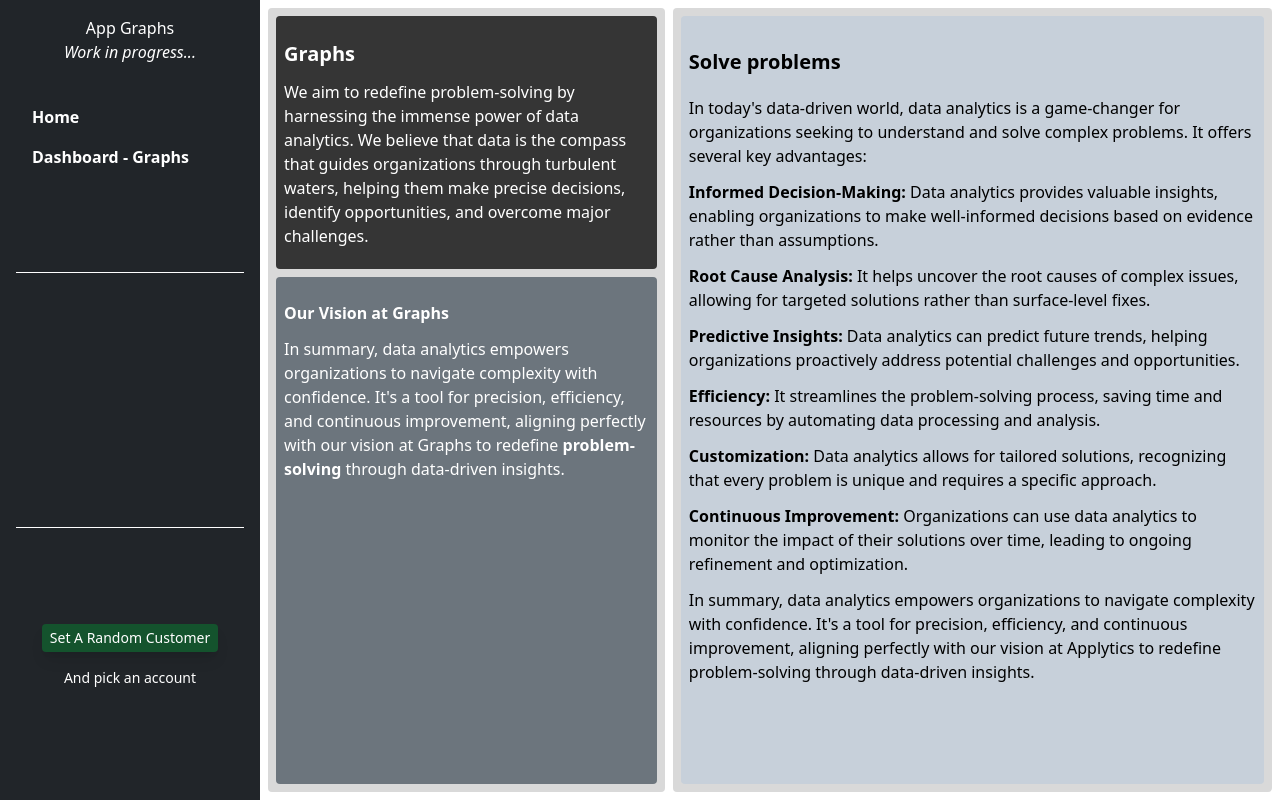
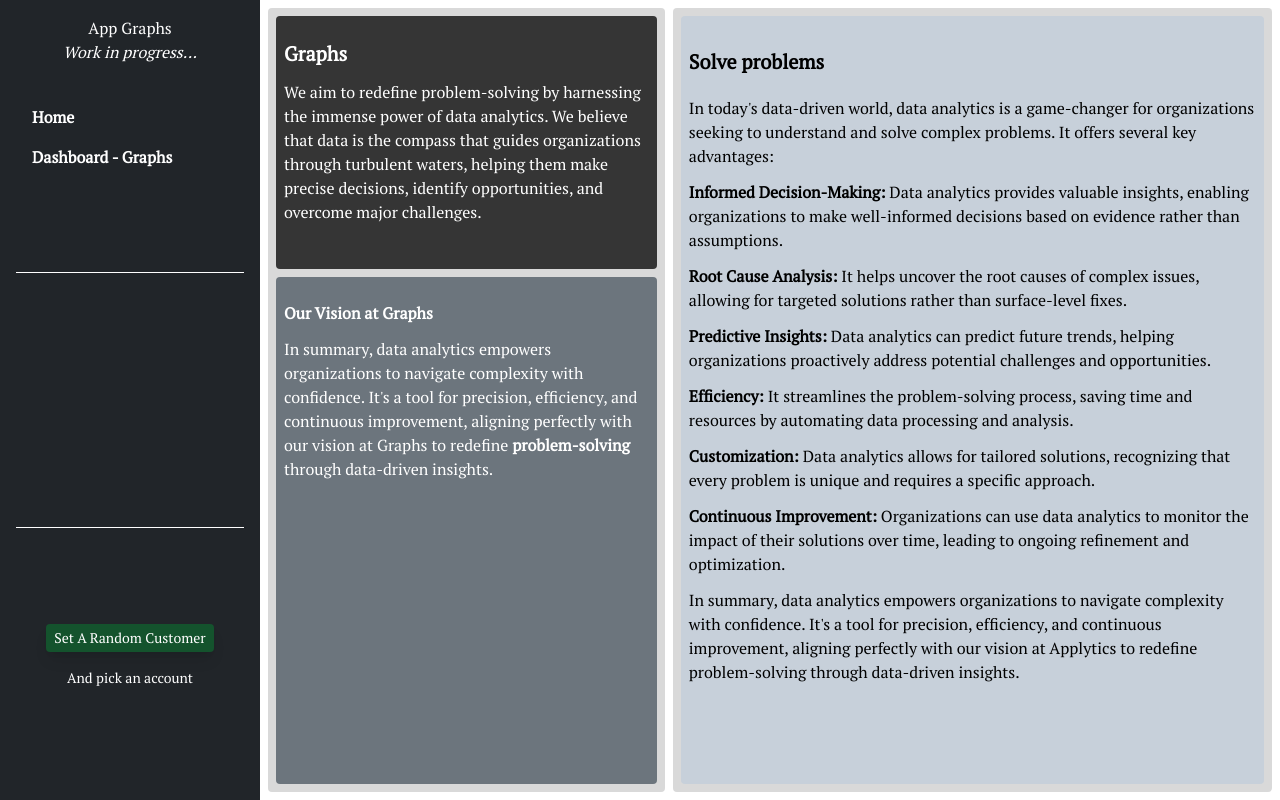
Before and after one commit to mt-shke/FeAppGraphs4, a React (Vite) app: page / in a window 1280 px wide. Built offline with nearby package versions, Linux system fonts and the light colour scheme.

Commit message:
font added

```diff
--- a/index.html
+++ b/index.html
@@ -9,6 +9,12 @@
          content="App Graphs, an experimental app using Echarts from Apache | github.com/mt-shke"
       />
       <title>Graphs App</title>
+      <link rel="preconnect" href="https://fonts.googleapis.com" />
+      <link rel="preconnect" href="https://fonts.gstatic.com" crossorigin />
+      <link
+         href="https://fonts.googleapis.com/css2?family=PT+Serif&display=swap"
+         rel="stylesheet"
+      />
    </head>
    <body>
       <div id="root"></div>
--- a/src/pages/indexPage/IndexPageLeftContainer.tsx
+++ b/src/pages/indexPage/IndexPageLeftContainer.tsx
@@ -10,11 +10,11 @@
                      <strong>Graphs</strong>
                   </h1>
                   <p>
-                     We aim to redefine problem-solving by harnessing the
+                     {`We aim to redefine problem-solving by harnessing the
                      immense power of data analytics. We believe that data is
                      the compass that guides organizations through turbulent
                      waters, helping them make precise decisions, identify
-                     opportunities, and overcome major challenges.
+                     opportunities, and overcome major challenges.`}
                   </p>
                </article>
             </Container>
--- a/tailwind.config.js
+++ b/tailwind.config.js
@@ -2,6 +2,9 @@
 export default {
    content: ["./src/**/*.{html,js,jsx,ts,tsx}"],
    theme: {
+      fontFamily: {
+         ptserif: ["PT Serif, sans-serif"],
+      },
       animation: {
          spinning: " spinning 1s linear infinite",
          wiggle: "wiggle 1s ease-in-out infinite",
```
Also changed, not shown: 1 other file (tests, documents, lock files or other folders).
